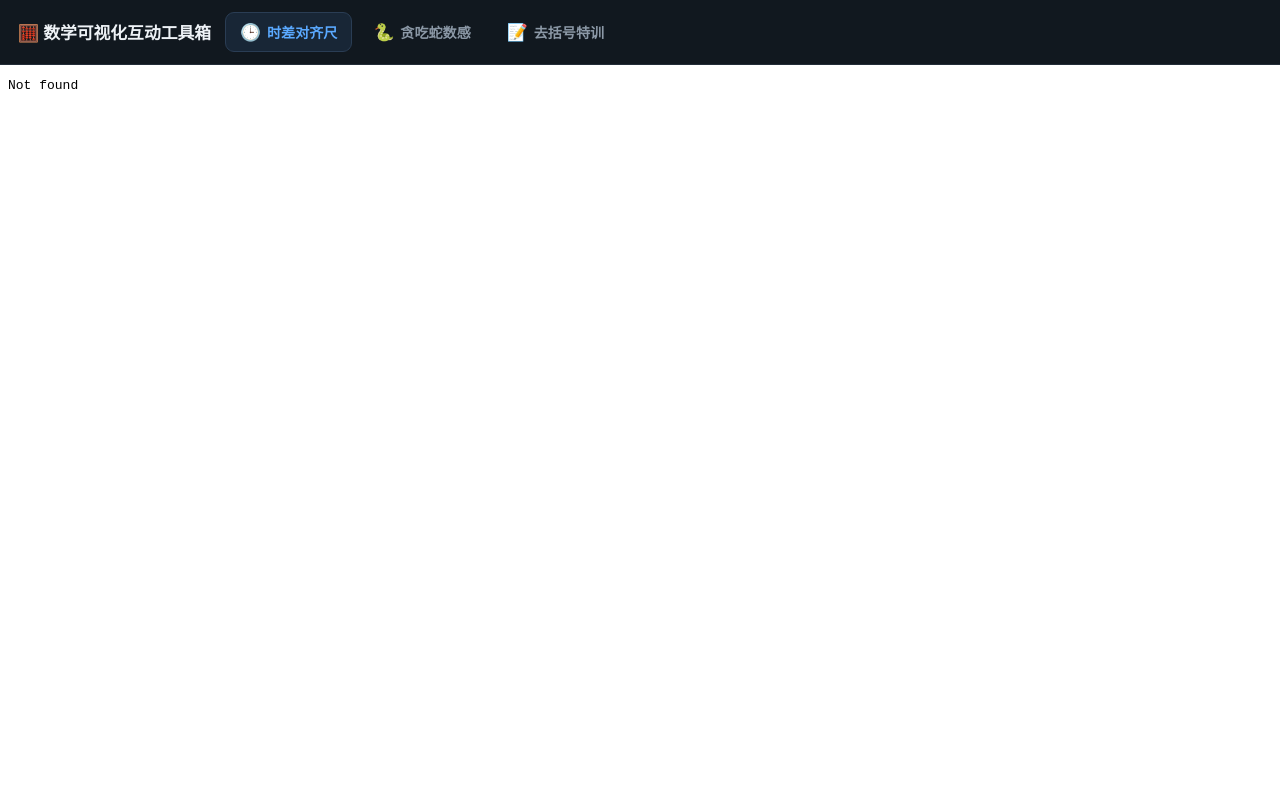
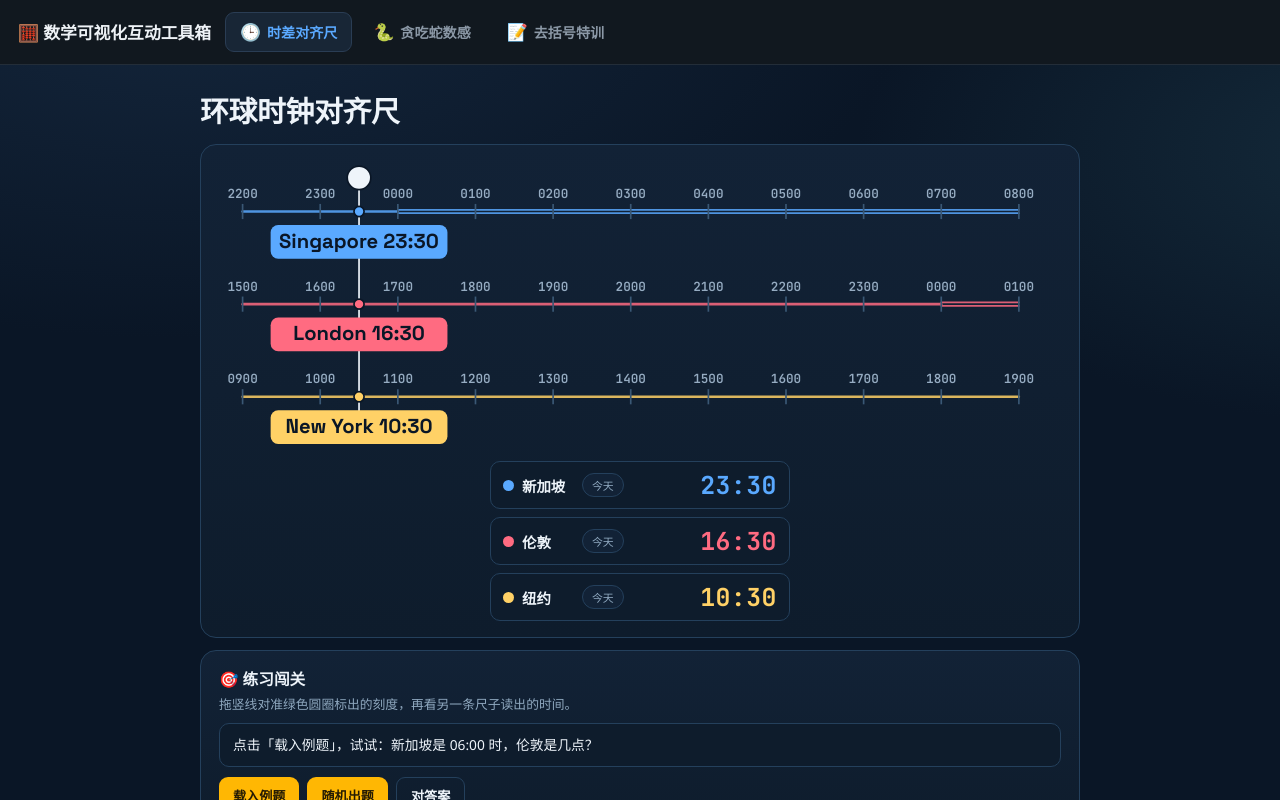
Before and after one commit to chnfsh/S2MathSignFlip, a plain HTML site: page index.html in a window 1280 px wide. Drawn offline with Linux system fonts and the light colour scheme.

Commit message:
Update index.html

```diff
--- a/index.html
+++ b/index.html
@@ -62,9 +62,9 @@
   // ---- 加新工具：在这里加一行就够了，其它代码不用动 ----
   // file 是同一个文件夹里那个独立 HTML 工具的文件名
   const TOOLS = [
-    { id:'timezone', name:'时差对齐尺', emoji:'🕒', file:'时差可视化模型.html' },
+    { id:'timezone', name:'时差对齐尺', emoji:'🕒', file:'时差对齐钟.html' },
     { id:'snake',    name:'贪吃蛇数感', emoji:'🐍', file:'贪吃蛇数感.html' },
-    { id:'debracket',name:'去括号特训', emoji:'📝', file:'代数式去括号特训_已修复.html' },
+    { id:'debracket',name:'去括号特训', emoji:'📝', file:'代数式去括号.html' },
   ];
   // -------------------------------------------------------
 
```
